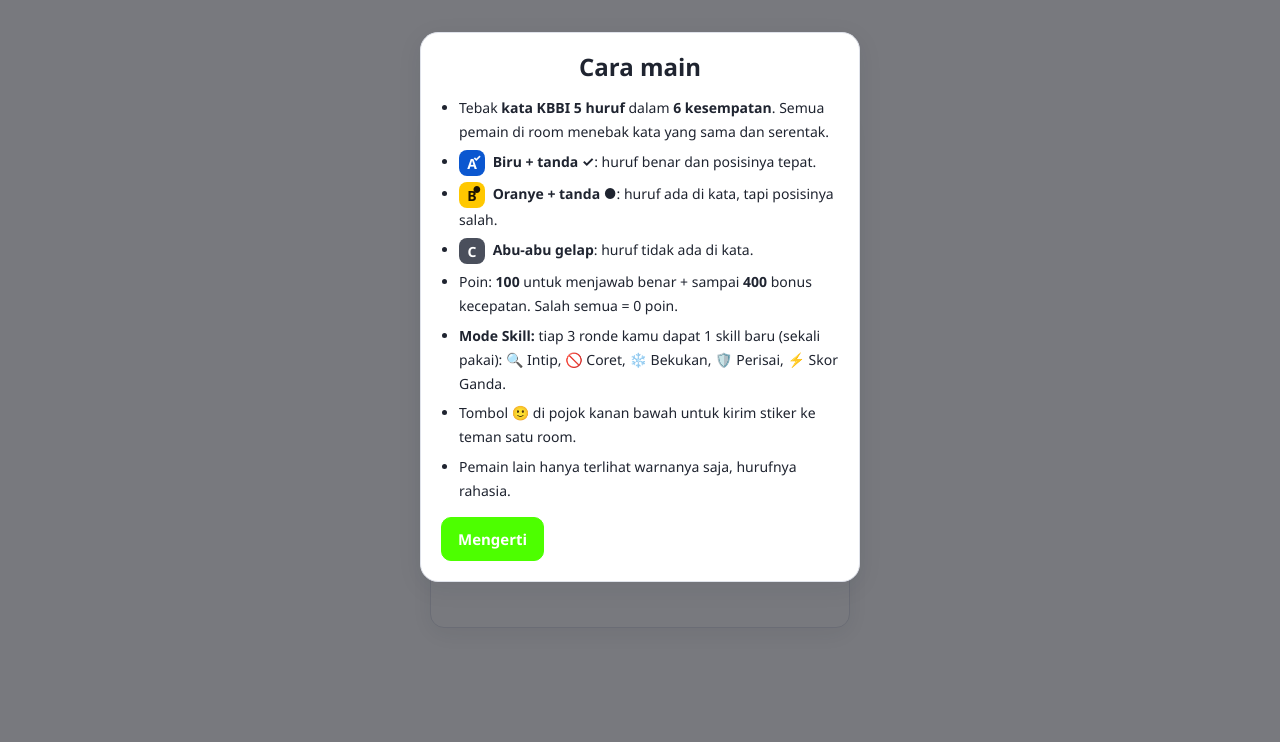
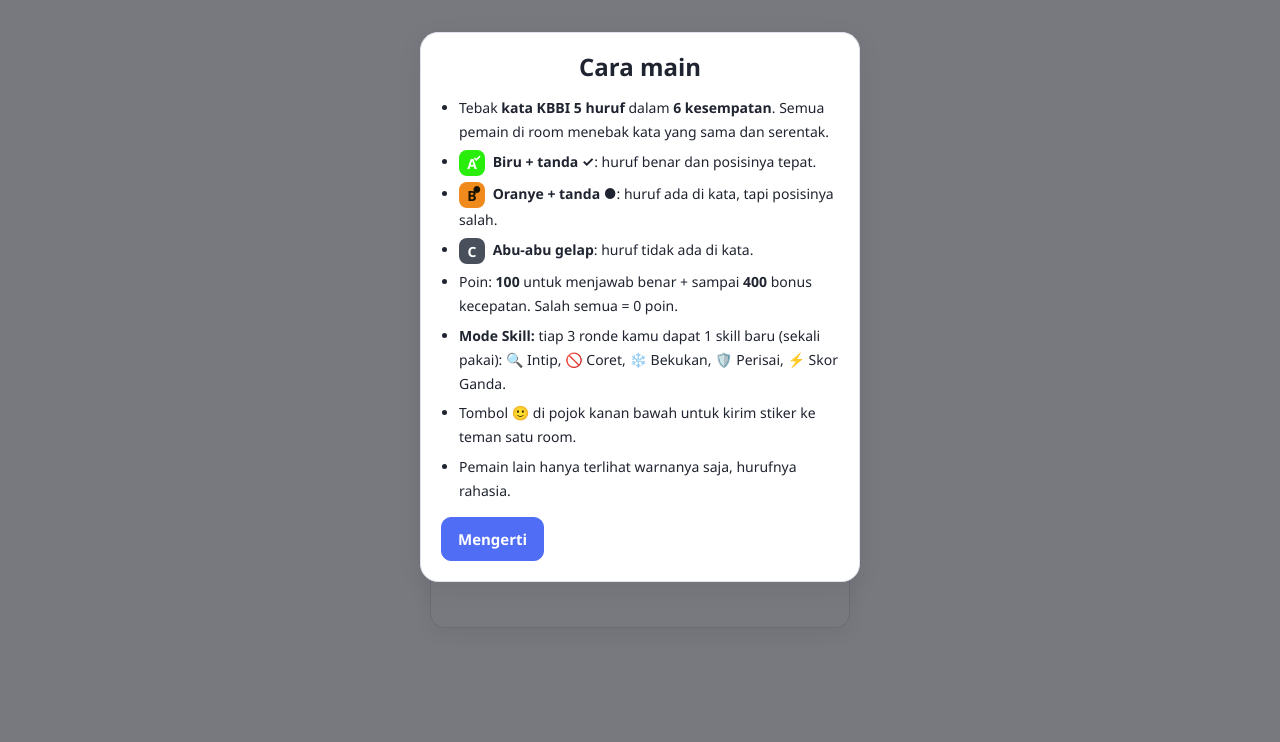
Before and after one commit to DanAbdan/Wordle_Multyplayer, a website: page public/index.html in a window 1280 px wide. Shown: the part 58-800 px from the top of the page. Drawn offline with Linux system fonts and the light colour scheme.

Commit message:
Add files via upload

```diff
--- a/public/style.css
+++ b/public/style.css
@@ -9,11 +9,11 @@
   --tile-border: #d3d6e0;
   --key: #dde0ec;
   --key-text: #2c3345;
-  --ok: #0b57d0;
-  --pres: #ffc800;
+  --ok: #29ed0b;
+  --pres: #f08a1c;
   --pres-text: #1a1200;
   --abs: #4a4f5c;
-  --primary: #4dff00;
+  --primary: #4f6df5;
   --primary-text: #ffffff;
   --danger: #c4283f;
   --shadow: 0 6px 24px rgba(31, 36, 48, 0.08);
```
